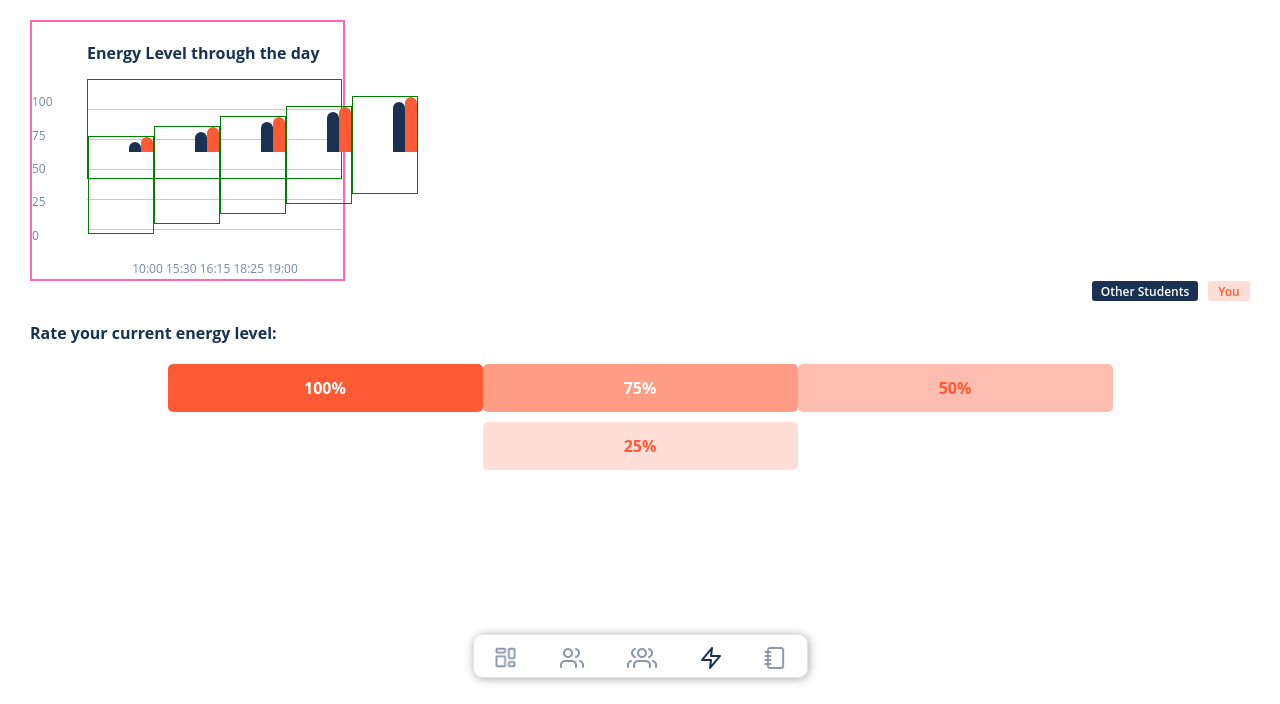
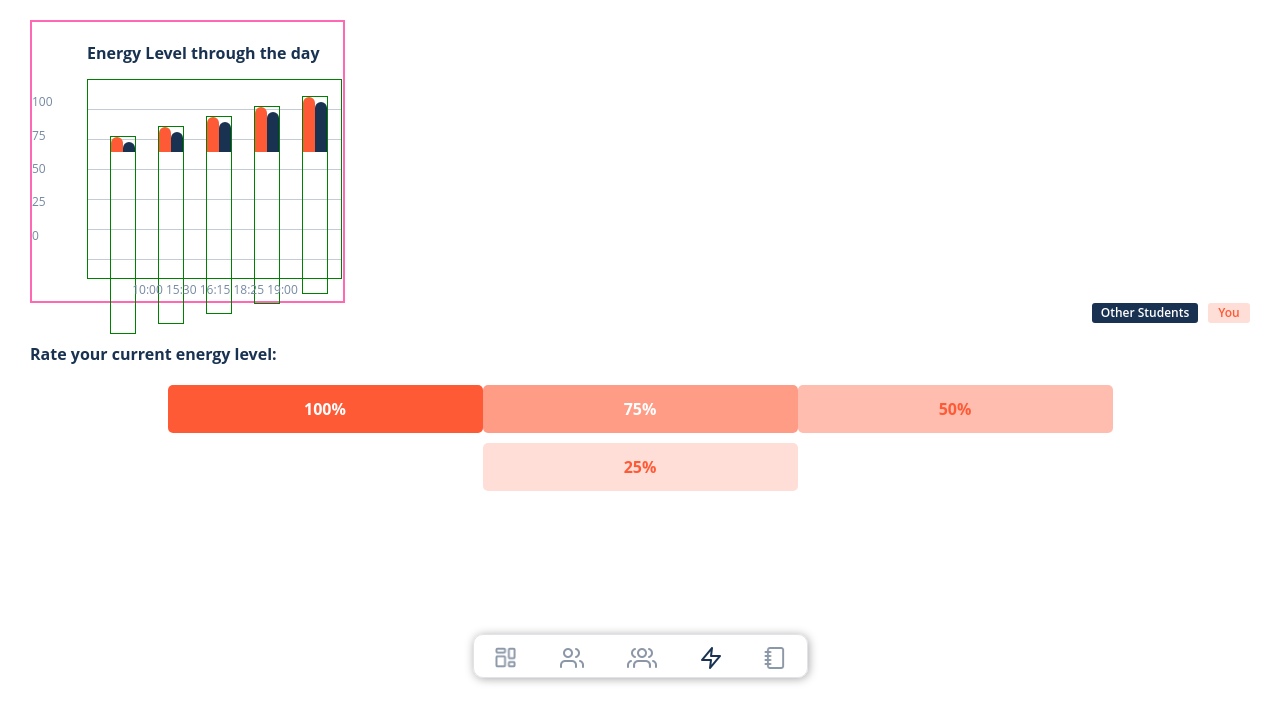
Before and after one commit to bejanaf/student-companion-app, a website built with Vite: page energy.html in a window 1280 px wide. Shown: the part 106-810 px from the top of the page. Built offline with nearby package versions, Linux system fonts and the light colour scheme.

Commit message:
fitted right-left columns in grid

```diff
--- a/base.css
+++ b/base.css
@@ -102,6 +102,8 @@ h2 {
   background-repeat: no-repeat;
   background-size: 100% 4rem;
 }
+
+/* ist doppelt siehe chart.css*/
 /*
 .container-chart {
   display: grid;
@@ -120,7 +122,7 @@ h2 {
   border-bottom-left-radius: 8px 8px;
   border-bottom-right-radius: 8px 8px;
   background-color: var(--secondary-dark);
-  height: 50vh; // Gesamtgröße des Charts
+  height: 50vh; /* Gesamtgröße des Charts*//*
   width: 2vw;
 }
 
--- a/chart.css
+++ b/chart.css
@@ -52,8 +52,8 @@
     list-style: none;
     border: 1px solid green;
     align-items: baseline;
-    margin-bottom:0;
-    padding-bottom: 0;
+    margin-left: 22px;
+    padding: 0;
     height: 100%;
   }
 
@@ -62,7 +62,7 @@
     list-style: none;
     border: 1px solid green;
     align-items: baseline;
-    height: 100px;
+    height: 200px;
   }
 
 
--- a/energy.html
+++ b/energy.html
@@ -28,28 +28,28 @@
         <div class="box chart-content horizontal-grid">
           <div class="container-around-chart-items">
             <ul class="container-chart">
+              <li class="chart-item you you-10"></li>
               <li class="chart-item other other-10"></li>
-              <li class="chart-item you you-10"></li>
             </ul>
 
             <ul class="container-chart">
+              <li class="chart-item you you-1530"></li>
               <li class="chart-item other other-1530"></li>
-              <li class="chart-item you you-1530"></li>
             </ul>
 
             <ul class="container-chart">
+              <li class="chart-item you you-1615"></li>
               <li class="chart-item other other-1615"></li>
-              <li class="chart-item you you-1615"></li>
             </ul>
 
             <ul class="container-chart">
+              <li class="chart-item you you-1825"></li>
               <li class="chart-item other other-1825"></li>
-              <li class="chart-item you you-1825"></li>
             </ul>
 
             <ul class="container-chart">
+              <li class="chart-item you you-19"></li>
               <li class="chart-item other other-19"></li>
-              <li class="chart-item you you-19"></li>
             </ul>
           </div>
         </div>
```
